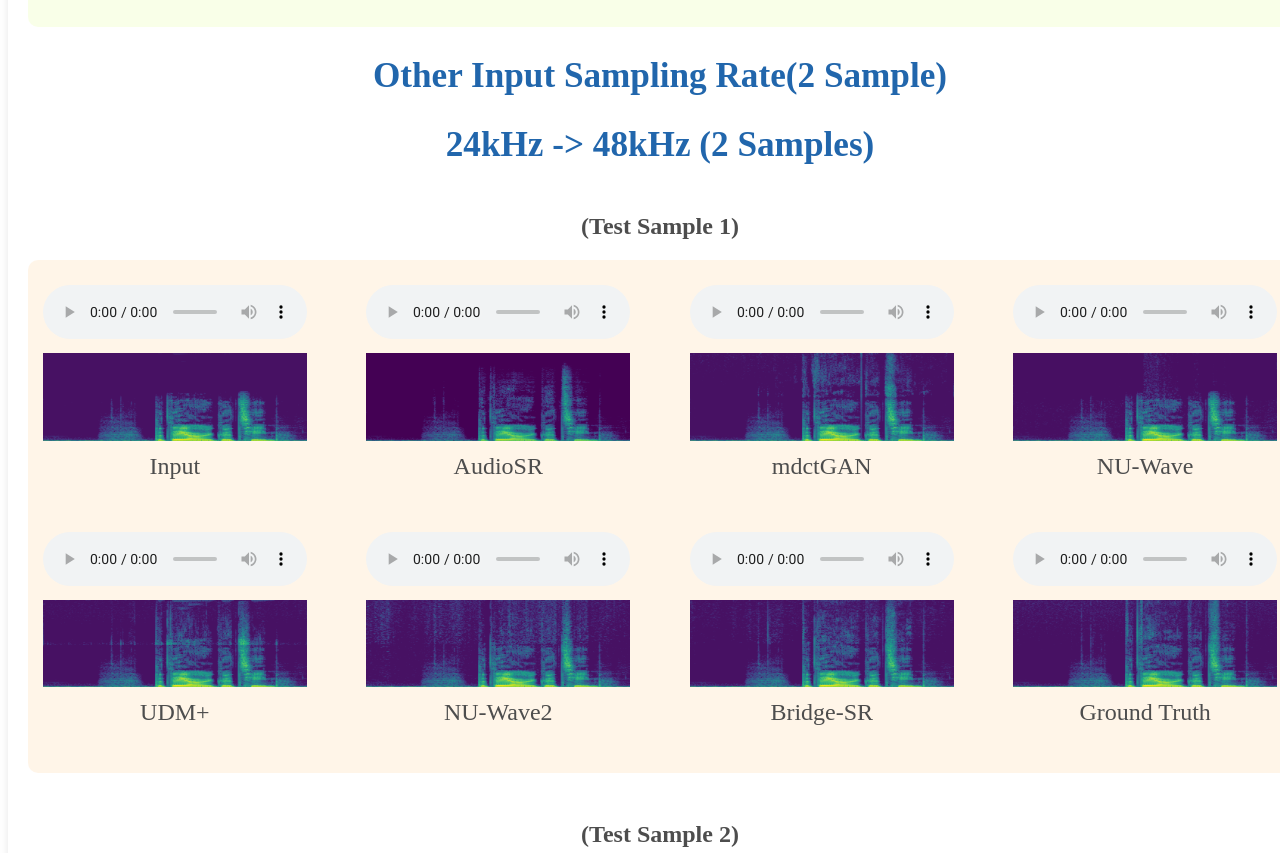
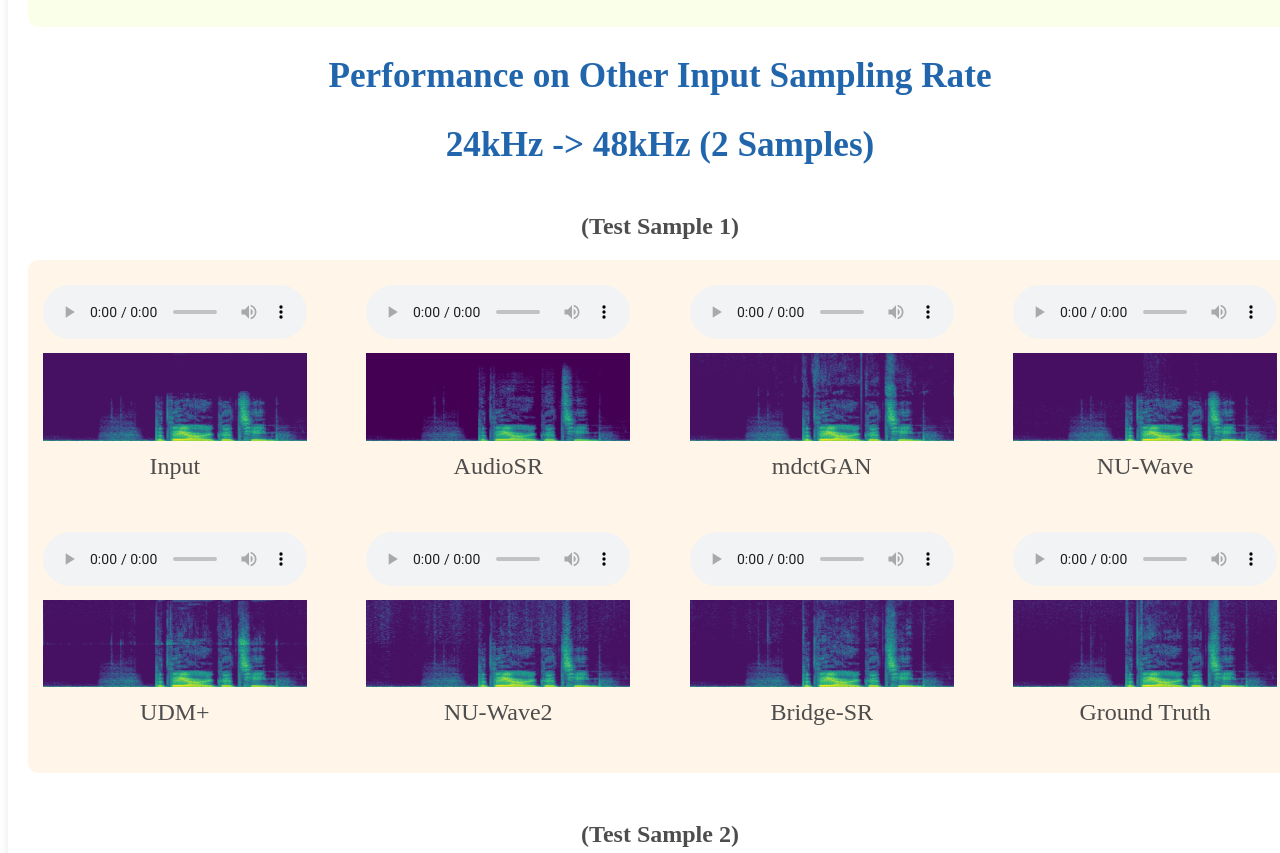
Before and after one commit to Bridge-SR/Bridge-SR.github.io, a plain HTML site: page index.html in a window 1280 px wide. Shown: the part 3968-4821 px from the top of the page. Drawn offline with Linux system fonts and the light colour scheme.

Commit message:
update index.html

```diff
--- a/index.html
+++ b/index.html
@@ -773,7 +773,7 @@
       </section>
 
       <section>
-        <h1>Other Input Sampling Rate(2 Sample)</h1>
+        <h1>Performance on Other Input Sampling Rate</h1>
         <h1>24kHz -> 48kHz (2 Samples)</h1>
         <h2>(Test Sample 1)</h2>
         <div class="audio-container-24">
```
